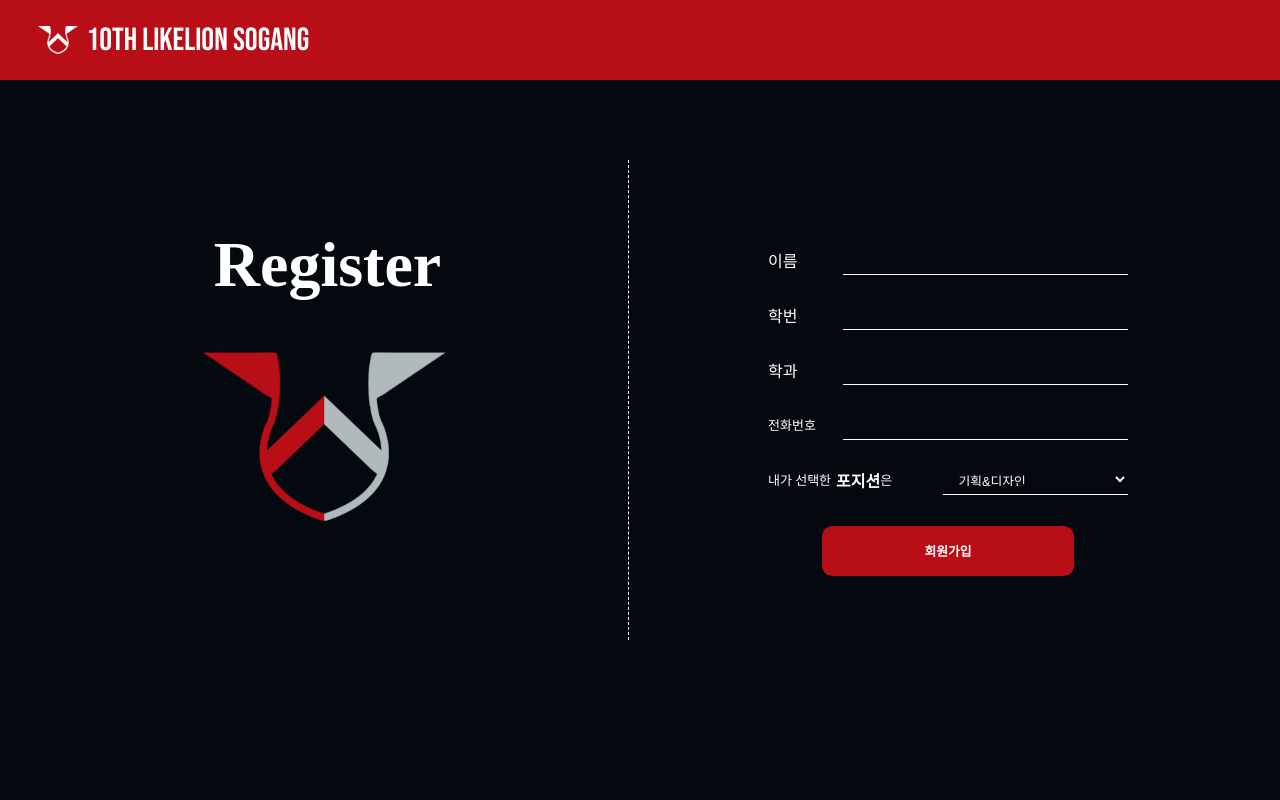
After one commit to summerlunaa/apply-server, a Django app: page /user/signup/info/ in a window 1280 px wide. The commit adds this page. Run offline with Django 4.2, Linux system fonts and the light colour scheme; some libraries are stand-ins or nearby versions.

Commit message:
#30 add: into-login

```diff
--- a/application/static/css/email-login.css
+++ b/application/static/css/email-login.css
@@ -90,6 +90,15 @@ form{
     border-bottom: 1px solid #ffffff;
 }
 
+.input-div-info {
+    position: relative;
+    display: grid;
+    grid-template-columns: 7% 93%;
+    margin: 15px 0;
+    padding: 5px 0;
+
+}
+
 .input-div.one{
     margin-top: 0px;
 }
@@ -108,10 +117,42 @@ form{
     align-items: center;
     color:white;
 }
+.info{
+    display: flex;
+    align-items: center;
+    color:white;
+        font-size: medium;
+        width: 40px;
+}
+.fs-medium{
+    font-size: medium;
+    margin-left: 5px;
+    font-weight: bolder;
+}
+.info.position {
+    font-size: small;
+    width: 150px;
+}
+.info.phone {
+    font-size: small;
+    width: 100px;
+}
 
 .input-div > div{
     position: relative;
     height: 30px;
+}
+.input-div-info>div {
+    position: relative;
+    height: 30px;
+    margin-left: 50px;
+    border-bottom: 1px solid #ffffff;
+}
+.input-div-info>.info-input-div {
+    position: relative;
+    height: 30px;
+    margin-left: 150px;
+    border-bottom: 1px solid #ffffff;
 }
 
 .input{
@@ -127,6 +168,21 @@ form{
     font-size: 0.8rem;
     font-weight: 400;
     color: white;
+}
+.input-select {
+    position: absolute;
+    width: 100%;
+    height: 100%;
+    top: 0;
+    left: 0;
+    border: none;
+    outline: none;
+    background: none;
+    padding: 0.5rem 0.7rem;
+    font-size: 0.8rem;
+    font-weight: 400;
+    color: white;
+    background-color: #04080F;
 }
 
 .input::placeholder{
@@ -225,6 +281,8 @@ footer{
 .see-personal-info-agreement:hover{
     color:#B80E18;
     cursor:pointer;
+    font-weight: bold;
+
 }
 
 #click{
--- /dev/null
+++ b/user/templates/signup_info.html
@@ -0,0 +1,96 @@
+{% load static %}
+<!DOCTYPE html>
+<html lang="en">
+  <head>
+    <meta charset="UTF-8" />
+    <meta name="viewport" content="width=device-width, initial-scale-1" />
+    <title>회원가입</title>
+    <link rel="stylesheet" href="{%static 'css/email-login.css'%}" />
+    <script src="https://use.fontawesome.com/releases/v5.2.0/js/all.js"></script>
+  </head>
+
+  <body>
+    <header>
+      <img src="{%static 'logo-white.png'%}" alt="" />
+      <span id="logo-title">10TH LIKELION SOGANG</span>
+    </header>
+
+    <main>
+      <div class="container">
+        <div class="img">
+          <h2>Register</h2>
+          <img src="{% static 'logo-color.png' %}" />
+        </div>
+      </div>
+
+      <div class="login-container">
+        <form method="POST">
+          {% csrf_token %}
+          <div class="input-div-info one">
+            <span class="info">이름</span>
+            <div>
+              <input
+                class="input"
+                type="text"
+                onfocus="this.placeholder=''"
+                onblur="this.placeholder="
+              />
+            </div>
+          </div>
+          <div class="input-div-info one">
+            <span class="info">학번</span>
+            <div>
+              <input
+                class="input"
+                type="text"
+                onfocus="this.placeholder=''"
+                onblur="this.placeholder="
+              />
+            </div>
+          </div>
+          <div class="input-div-info one">
+            <span class="info">학과</span>
+            <div>
+              <input
+                class="input"
+                type="text"
+                onfocus="this.placeholder=''"
+                onblur="this.placeholder="
+              />
+            </div>
+          </div>
+          <div class="input-div-info three">
+            <span class="info phone">전화번호</span>
+            <div>
+              <input
+                class="input"
+                type="text"
+                onfocus="this.placeholder=''"
+                onblur="this.placeholder="
+              />
+            </div>
+          </div>
+          <div class="input-div-info two">
+            <span class="info position"
+              >내가 선택한 <span class="fs-medium"> 포지션</span>은</span
+            >
+            <div class="info-input-div">
+              <select name="language" class="input-select" type="text">
+                <option value="none">기획&디자인</option>
+                  <option value="korean">프론트엔드</option>
+                  <option value="english">백엔드</option>
+                </optgroup>
+              </select>
+            </div>
+          </div>
+          <br /><button type="submit" class="btn key" value="Login">
+            회원가입
+          </button>
+        </form>
+      </div>
+    </main>
+    <footer>
+      <a href=""><button class="btn-prev"></button></a>
+    </footer>
+  </body>
+</html>
--- a/user/urls.py
+++ b/user/urls.py
@@ -6,6 +6,7 @@ from .views import *
 urlpatterns= [
 
     path('login/home/', login_home, name="login_home"),
+    path('signup/info/', signup_info, name="signup_info"),
 
     path('signup/email/', signup_email, name="signup_email"),
     path('login/email/', email_login, name="email_login"),
--- a/user/views.py
+++ b/user/views.py
@@ -2,7 +2,8 @@ from turtle import position
 from django.conf import settings
 
 from django.contrib.auth.forms import (
-    PasswordResetForm, SetPasswordForm,
+    PasswordResetForm,
+    SetPasswordForm,
 )
 from django.contrib.auth.tokens import default_token_generator
 
@@ -11,9 +12,7 @@ from django.http import HttpResponseRedirect
 from django.shortcuts import render, resolve_url
 from django.urls import reverse_lazy
 from django.utils.decorators import method_decorator
-from django.utils.http import (
-    urlsafe_base64_decode,
-)
+from django.utils.http import urlsafe_base64_decode
 from django.utils.translation import gettext_lazy as _
 from django.views.decorators.cache import never_cache
 from django.views.decorators.csrf import csrf_protect
@@ -31,18 +30,22 @@ from .forms import *
 import requests
 
 
-def success(request) :
+def success(request):
     """
     로그인, 회원가입 성공 시 돌아가 페이지로 향하는 view
     """
-    return render(request, 'success.html')
+    return render(request, "success.html")
 
 
 def login_home(request):
     """
     로그인, 회원가입을 진행할 페이지로 향하는 view
     """
-    return render(request, 'login_home.html')
+    return render(request, "login_home.html")
+
+
+def signup_info(request):
+    return render(request, "signup_info.html")
 
 
 def signup_email(request):
@@ -54,14 +57,16 @@ def signup_email(request):
         form = UserSignupForm(request.POST)
         if form.is_valid():
             user = form.save()
-            login(request, user, backend='user.kakaobackends.KakaoBackend') #authenticate
-            return redirect('index')
-        else :
+            login(
+                request, user, backend="user.kakaobackends.KakaoBackend"
+            )  # authenticate
+            return redirect("index")
+        else:
             print("Invalid Form")
-            return render(request, 'signup_email.html',{'form':form})
+            return render(request, "signup_email.html", {"form": form})
     else:
         form = UserSignupForm()
-    return render(request, 'signup_email.html', {'form':form})
+    return render(request, "signup_email.html", {"form": form})
 
 
 def email_login(request):
@@ -69,7 +74,7 @@ def email_login(request):
     일반(이메일) 회원가입 처리해주는 view
     로그인 완료 후 로그인 성공 시 이동할 페이지로 향함 (상의 필요)
     """
-    if request.method=="POST":
+    if request.method == "POST":
         form = EmailAuthenticationForm(request.POST)
         if form.is_valid():
             if form.authenticate_login():
@@ -77,11 +82,13 @@ def email_login(request):
                 password = form.cleaned_data.get("password")
                 user = authenticate(email=email, password=password)
                 if user is not None:
-                    login(request, user, backend='user.kakaobackends.KakaoBackend')
-                    return redirect('user_info')
+                    login(
+                        request, user, backend="user.kakaobackends.KakaoBackend"
+                    )
+                    return redirect("user_info")
     else:
         form = EmailAuthenticationForm()
-    return render(request, 'email_login.html', {'form':form})
+    return render(request, "email_login.html", {"form": form})
 
 
 def kakao_login(request):
@@ -93,22 +100,24 @@ def kakao_login(request):
     rest_api_key = settings.KAKAO_REST_API_KEY
     redirect_uri = "http://127.0.0.1:8000/user/kakao/login/callback/"
     state = "none"
-    return redirect(f"https://kauth.kakao.com/oauth/authorize?client_id={rest_api_key}&redirect_uri={redirect_uri}&response_type=code&state={state}")
+    return redirect(
+        f"https://kauth.kakao.com/oauth/authorize?client_id={rest_api_key}&redirect_uri={redirect_uri}&response_type=code&state={state}"
+    )
 
 
 def submit_kakao(request):
     if not request.user.is_authenticated:
         raise ValidationError("잘못된 접근입니다(Not authenticated)")
     form = KakaoForm(request.POST, instance=request.user)
-    if request.method=="POST":
+    if request.method == "POST":
         form = KakaoForm(request.POST, instance=request.user)
         print("form is post")
         if form.is_valid():
             form.save()
-            return redirect('user_info')
+            return redirect("user_info")
     else:
         print("else")
-    return render(request, 'submit_kakao.html', {'form':form})
+    return render(request, "submit_kakao.html", {"form": form})
 
 
 def kakao_login_callback(request):
@@ -129,12 +138,20 @@ def kakao_login_callback(request):
     token_url = "https://kauth.kakao.com/oauth/token"
     rest_api_key = settings.KAKAO_REST_API_KEY
     redirect_uri = "http://127.0.0.1:8000/user/kakao/login/callback/"
-    res = requests.post(token_url, data={'grant_type':'authorization_code', 'client_id':rest_api_key, 'redirect_uri':redirect_uri, 'code':code})
+    res = requests.post(
+        token_url,
+        data={
+            "grant_type": "authorization_code",
+            "client_id": rest_api_key,
+            "redirect_uri": redirect_uri,
+            "code": code,
+        },
+    )
     token_response = res.json()
-    access_token = token_response.get('access_token')
+    access_token = token_response.get("access_token")
     info_url = "https://kapi.kakao.com/v2/user/me"
-    headers = {'Authorization': f'Bearer {access_token}'}
-    params = {'secure_resource': True}
+    headers = {"Authorization": f"Bearer {access_token}"}
+    params = {"secure_resource": True}
     info_res = requests.get(info_url, headers=headers, params=params)
 
     try:
@@ -143,15 +160,15 @@ def kakao_login_callback(request):
         info = None
     kakao_id = str(info.get("id"))
 
-    try :
+    try:
         test = CustomUser.objects.get(kakao_id=kakao_id)
     except CustomUser.DoesNotExist:
         test = None
 
-    if  test is None:
+    if test is None:
         personal_info = info.get("kakao_account")
         agree_on_nickname = personal_info.get("profile_needs_agreement")
-        if not agree_on_nickname :
+        if not agree_on_nickname:
             profile = personal_info.get("profile")
             name = profile.get("nickname")
         agree_on_email = personal_info.get("email_needs_agreement")
@@ -159,21 +176,37 @@ def kakao_login_callback(request):
         if not agree_on_email:
             email = personal_info.get("email")
         else:
-            email = ''
+            email = ""
         major = "본전공 / 복수전공"
         phone_number = "010-****-****"
         student_id = "20******"
-        user = CustomUser.objects.create_user(email, None, True, name, kakao_id, major, phone_number, student_id, position)
-        form = KakaoForm()                   #email, password, is_kakao, name, kakao_id , major, phone_number, student_id
-        login(request, user, backend='user.kakaobackends.KakaoBackend')
-        return render(request, 'submit_kakao.html', {'form':form})
+        user = CustomUser.objects.create_user(
+            email,
+            None,
+            True,
+            name,
+            kakao_id,
+            major,
+            phone_number,
+            student_id,
+            position,
+        )
+        form = (
+            KakaoForm()
+        )  # email, password, is_kakao, name, kakao_id , major, phone_number, student_id
+        login(request, user, backend="user.kakaobackends.KakaoBackend")
+        return render(request, "submit_kakao.html", {"form": form})
 
     else:
-        login(request, CustomUser.objects.get(kakao_id=kakao_id), backend='user.kakaobackends.KakaoBackend')
-        if state=="none":
-            return redirect('user_info') #TO-DO : 우선은 로그인 완료 후 임시 페이지로 이동하게 함
+        login(
+            request,
+            CustomUser.objects.get(kakao_id=kakao_id),
+            backend="user.kakaobackends.KakaoBackend",
+        )
+        if state == "none":
+            return redirect("user_info")  # TO-DO : 우선은 로그인 완료 후 임시 페이지로 이동하게 함
         else:
-            return redirect('user_info')
+            return redirect("user_info")
 
 
 def logout_view(request):
@@ -188,16 +221,18 @@ def logout_view(request):
         logout_url = "https://kapi.kakao.com/v1/user/logout"
         target_id = request.user.kakao_id
         target_id = int(target_id)
-        headers = {'Authorization': f'KakaoAK {kakao_admin_key}'}
-        data = {'target_id_type':'user_id','target_id':target_id}
-        logout_res = requests.post(logout_url, headers=headers, data=data).json()
+        headers = {"Authorization": f"KakaoAK {kakao_admin_key}"}
+        data = {"target_id_type": "user_id", "target_id": target_id}
+        logout_res = requests.post(
+            logout_url, headers=headers, data=data
+        ).json()
         response = logout_res.get("id")
         if target_id != response:
-            return Exception('Kakao Logout failed')
+            return Exception("Kakao Logout failed")
         else:
             print(str(response) + "Kakao Logout successed")
     logout(request)
-    return redirect('login_home')
+    return redirect("login_home")
 
 
 def logout_with_kakao(request):
@@ -208,21 +243,23 @@ def logout_with_kakao(request):
     logout_redirect_uri = "http://127.0.0.1:8000/user/logout/"
     state = "none"
     kakao_service_logout_url = "https://kauth.kakao.com/oauth/logout"
-    return redirect(f"{kakao_service_logout_url}?client_id={kakao_rest_api_key}&logout_redirect_uri={logout_redirect_uri}&state={state}")
+    return redirect(
+        f"{kakao_service_logout_url}?client_id={kakao_rest_api_key}&logout_redirect_uri={logout_redirect_uri}&state={state}"
+    )
 
 
 def delete_user(request, user_pk):
     """
     탈퇴하기
     """
-    user =request.user
+    user = request.user
     if user.pk == user_pk:
         if user.is_kakao:
             kakao_admin_key = settings.KAKAO_ADNIN_KEY
             user_kakao_id = int(user.kakao_id)
             url = "https://kapi.kakao.com/v1/user/unlink"
-            headers = {'Authorization':f'KakaoAK {kakao_admin_key}'}
-            data = {'target_id_type':'user_id','target_id': user_kakao_id}
+            headers = {"Authorization": f"KakaoAK {kakao_admin_key}"}
+            data = {"target_id_type": "user_id", "target_id": user_kakao_id}
             res = requests.post(url, headers=headers, data=data)
             deleted_user_id = res.json().get("id")
             if deleted_user_id == user_kakao_id:
@@ -231,7 +268,7 @@ def delete_user(request, user_pk):
                 print("연결끊기 실패")
         logout(request)
         user.delete()
-        return redirect('login_home')
+        return redirect("login_home")
     else:
         raise ValidationError("잘못된 접근입니다.")
 
@@ -243,28 +280,26 @@ def delete_user(request, user_pk):
 #   prompts for a new password
 # - PasswordResetCompleteView shows a success message for the above
 
+
 class PasswordContextMixin:
     extra_context = None
 
     def get_context_data(self, **kwargs):
         context = super().get_context_data(**kwargs)
-        context.update({
-            'title': self.title,
-            **(self.extra_context or {})
-        })
+        context.update({"title": self.title, **(self.extra_context or {})})
         return context
 
 
 class PasswordResetView(PasswordContextMixin, FormView):
-    email_template_name = 'registration/password_reset_email.html'
+    email_template_name = "registration/password_reset_email.html"
     extra_email_context = None
     form_class = PasswordResetForm
     from_email = None
     html_email_template_name = None
-    subject_template_name = 'user/registration/password_reset_subject.txt'
-    success_url = reverse_lazy('password_reset_done')
-    template_name = 'user/registration/password_reset_form.html'
-    title = _('Password reset')
+    subject_template_name = "user/registration/password_reset_subject.txt"
+    success_url = reverse_lazy("password_reset_done")
+    template_name = "user/registration/password_reset_form.html"
+    title = _("Password reset")
     token_generator = default_token_generator
 
     @method_decorator(csrf_protect)
@@ -272,56 +307,69 @@ class PasswordResetView(PasswordContextMixin, FormView):
         return super().dispatch(*args, **kwargs)
 
     def form_valid(self, form):
-        if CustomUser.objects.filter(email=self.request.POST.get("email")).exists():
+        if CustomUser.objects.filter(
+            email=self.request.POST.get("email")
+        ).exists():
             opts = {
-                'use_https': self.request.is_secure(),
-                'token_generator': self.token_generator,
-                'from_email': self.from_email,
-                'email_template_name': self.email_template_name,
-                'subject_template_name': self.subject_template_name,
-                'request': self.request,
-                'html_email_template_name': self.html_email_template_name,
-                'extra_email_context': self.extra_email_context,
+                "use_https": self.request.is_secure(),
+                "token_generator": self.token_generator,
+                "from_email": self.from_email,
+                "email_template_name": self.email_template_name,
+                "subject_template_name": self.subject_template_name,
+                "request": self.request,
+                "html_email_template_name": self.html_email_template_name,
+                "extra_email_context": self.extra_email_context,
             }
             form.save(**opts)
-            return render(self.request, 'user/registration/password_reset_done.html', {'form' : form})
-            #return super().form_valid(form)
-        else :
-            return render(self.request, 'user/registration/password_reset_done_fail.html', {'form' : form})
+            return render(
+                self.request,
+                "user/registration/password_reset_done.html",
+                {"form": form},
+            )
+            # return super().form_valid(form)
+        else:
+            return render(
+                self.request,
+                "user/registration/password_reset_done_fail.html",
+                {"form": form},
+            )
 
-INTERNAL_RESET_SESSION_TOKEN = '_password_reset_token'
+
+INTERNAL_RESET_SESSION_TOKEN = "_password_reset_token"
 
 
 class PasswordResetDoneView(PasswordContextMixin, TemplateView):
-    template_name = 'user/registration/password_reset_done.html'
-    title = _('Password reset sent')
+    template_name = "user/registration/password_reset_done.html"
+    title = _("Password reset sent")
 
 
 class PasswordResetConfirmView(PasswordContextMixin, FormView):
     form_class = SetPasswordForm
     post_reset_login = False
     post_reset_login_backend = None
-    reset_url_token = 'set-password'
-    success_url = reverse_lazy('password_reset_complete')
-    template_name = 'user/registration/password_reset_confirm.html'
-    title = _('Enter new password')
+    reset_url_token = "set-password"
+    success_url = reverse_lazy("password_reset_complete")
+    template_name = "user/registration/password_reset_confirm.html"
+    title = _("Enter new password")
     token_generator = default_token_generator
 
     @method_decorator(sensitive_post_parameters())
     @method_decorator(never_cache)
     def dispatch(self, *args, **kwargs):
-        if 'uidb64' not in kwargs or 'token' not in kwargs:
+        if "uidb64" not in kwargs or "token" not in kwargs:
             raise ImproperlyConfigured(
                 "The URL path must contain 'uidb64' and 'token' parameters."
             )
 
         self.validlink = False
-        self.user = self.get_user(kwargs['uidb64'])
+        self.user = self.get_user(kwargs["uidb64"])
 
         if self.user is not None:
-            token = kwargs['token']
+            token = kwargs["token"]
             if token == self.reset_url_token:
-                session_token = self.request.session.get(INTERNAL_RESET_SESSION_TOKEN)
+                session_token = self.request.session.get(
+                    INTERNAL_RESET_SESSION_TOKEN
+                )
                 if self.token_generator.check_token(self.user, session_token):
                     # If the token is valid, display the password reset form.
                     self.validlink = True
@@ -333,7 +381,9 @@ class PasswordResetConfirmView(PasswordContextMixin, FormView):
                     # avoids the possibility of leaking the token in the
                     # HTTP Referer header.
                     self.request.session[INTERNAL_RESET_SESSION_TOKEN] = token
-                    redirect_url = self.request.path.replace(token, self.reset_url_token)
+                    redirect_url = self.request.path.replace(
+                        token, self.reset_url_token
+                    )
                     return HttpResponseRedirect(redirect_url)
 
         # Display the "Password reset unsuccessful" page.
@@ -344,13 +394,19 @@ class PasswordResetConfirmView(PasswordContextMixin, FormView):
             # urlsafe_base64_decode() decodes to bytestring
             uid = urlsafe_base64_decode(uidb64).decode()
             user = CustomUser._default_manager.get(pk=uid)
-        except (TypeError, ValueError, OverflowError, CustomUser.DoesNotExist, ValidationError):
+        except (
+            TypeError,
+            ValueError,
+            OverflowError,
+            CustomUser.DoesNotExist,
+            ValidationError,
+        ):
             user = None
         return user
 
     def get_form_kwargs(self):
         kwargs = super().get_form_kwargs()
-        kwargs['user'] = self.user
+        kwargs["user"] = self.user
         return kwargs
 
     def form_valid(self, form):
@@ -363,21 +419,23 @@ class PasswordResetConfirmView(PasswordContextMixin, FormView):
     def get_context_data(self, **kwargs):
         context = super().get_context_data(**kwargs)
         if self.validlink:
-            context['validlink'] = True
+            context["validlink"] = True
         else:
-            context.update({
-                'form': None,
-                'title': _('Password reset unsuccessful'),
-                'validlink': False,
-            })
+            context.update(
+                {
+                    "form": None,
+                    "title": _("Password reset unsuccessful"),
+                    "validlink": False,
+                }
+            )
         return context
 
 
 class PasswordResetCompleteView(PasswordContextMixin, TemplateView):
-    template_name = 'user/registration/password_reset_complete.html'
-    title = _('Password reset complete')
+    template_name = "user/registration/password_reset_complete.html"
+    title = _("Password reset complete")
 
     def get_context_data(self, **kwargs):
         context = super().get_context_data(**kwargs)
-        context['login_url'] = resolve_url(settings.LOGIN_URL)
+        context["login_url"] = resolve_url(settings.LOGIN_URL)
         return context
```
Also changed, not shown: user/templates/email_login.html (+10 -3 lines), user/templates/signup_email.html (+2 -13 lines), user/templates/logo-color.png (deleted), user/templates/logo-white.png (deleted).
